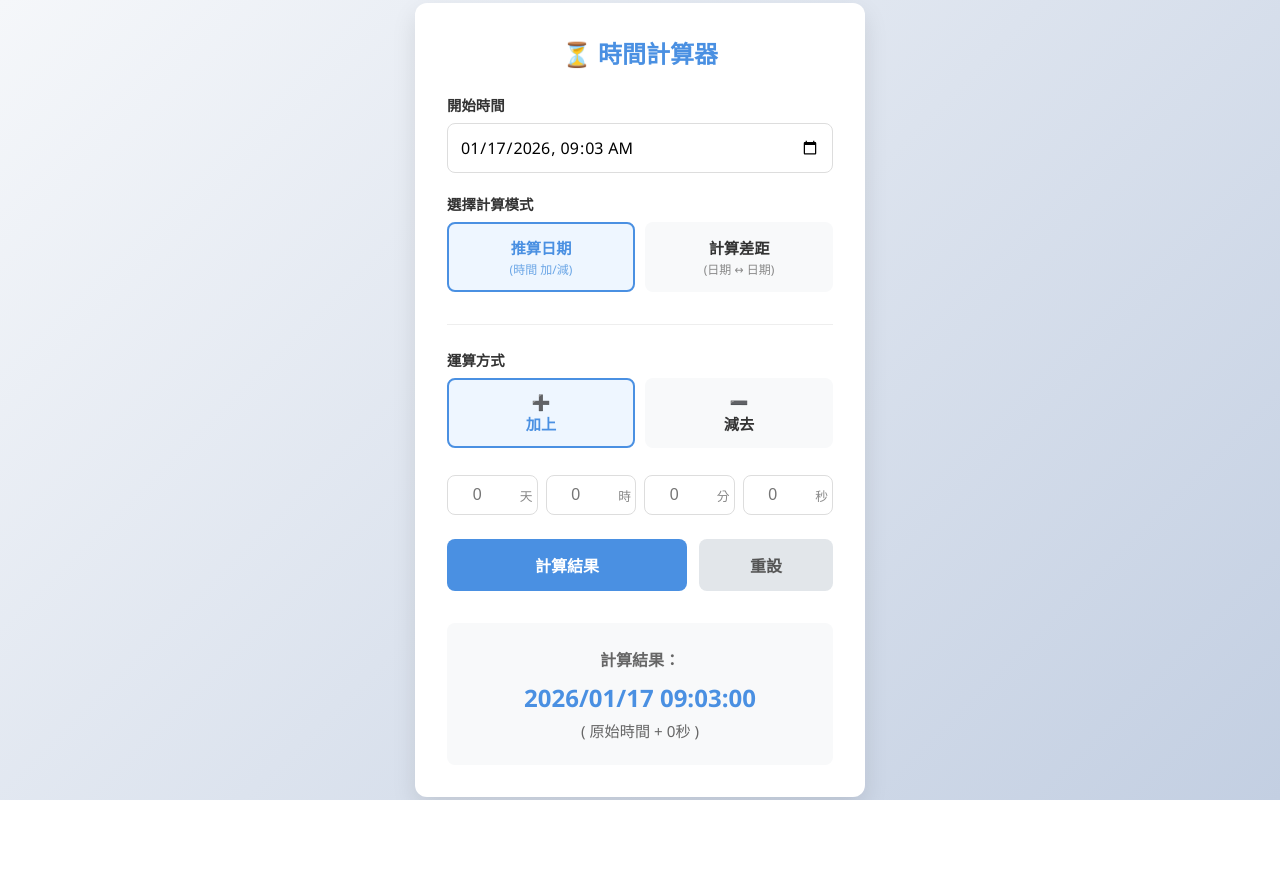
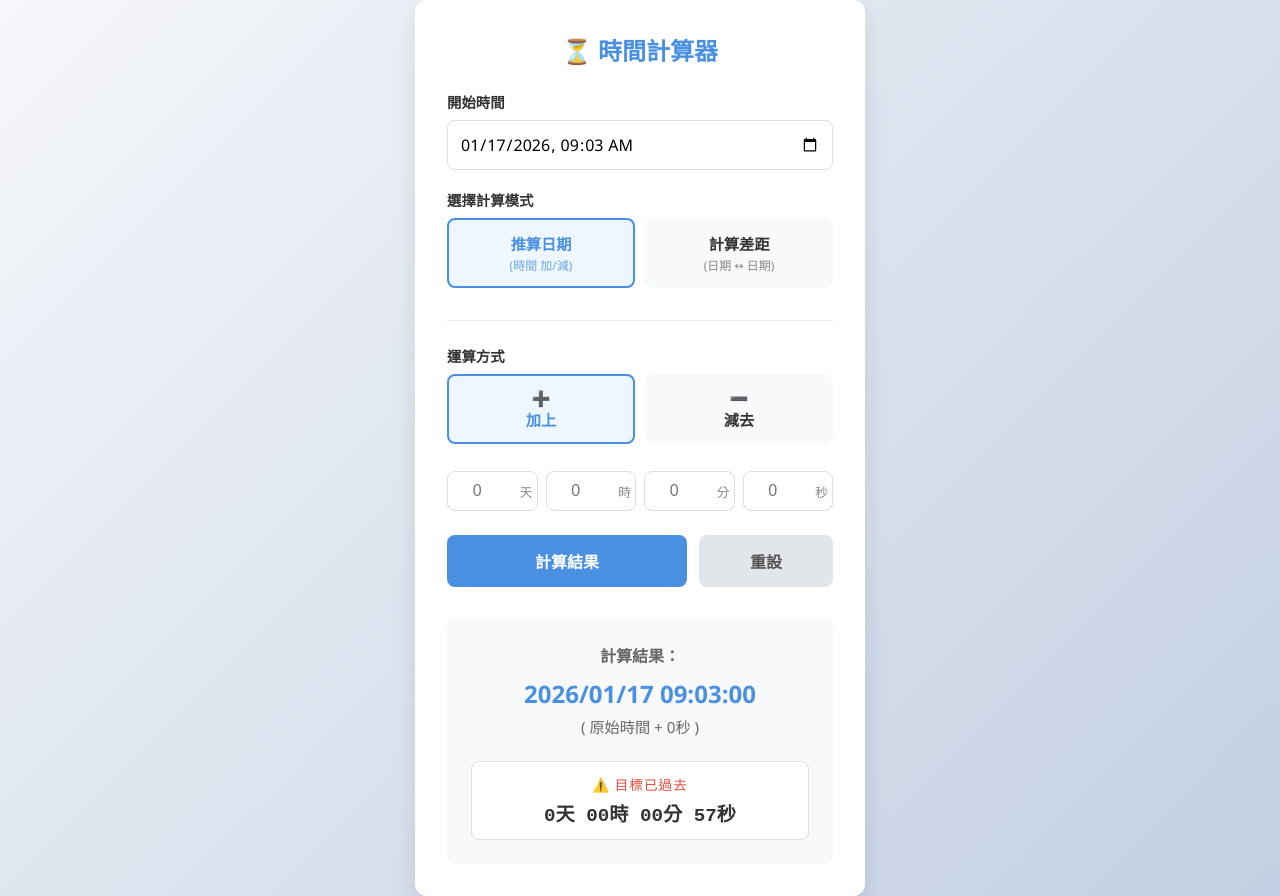
Before and after one commit to KelvinLi24/TimeCalculator, a plain HTML site: page index.html in a window 1280 px wide. Both pictures are taken after a click on the button "計算結果". Before the commit the page ends 800 px from the top, so only its background shows below. Drawn offline with Linux system fonts and the light colour scheme.

Commit message:
added count down real-time timer

```diff
--- a/index.html
+++ b/index.html
@@ -81,6 +81,11 @@
             <h2>計算結果：</h2>
             <div id="resultMain" class="result-main"></div>
             <div id="resultSub" class="result-sub"></div>
+
+            <div class="timer-box">
+                <div class="timer-label" id="timerLabel">距離目標還有</div>
+                <div class="timer-display" id="liveTimer">--</div>
+            </div>
         </div>
     </div>
 
--- a/script.js
+++ b/script.js
@@ -17,6 +17,12 @@ document.addEventListener('DOMContentLoaded', () => {
     const resultContainer = document.getElementById('resultContainer');
     const resultMainDiv = document.getElementById('resultMain');
     const resultSubDiv = document.getElementById('resultSub');
+
+    // 倒數計時相關元素
+    const timerLabel = document.getElementById('timerLabel');
+    const liveTimerDiv = document.getElementById('liveTimer');
+    let timerInterval = null; // 用來存放計時器的變數
+    let currentTargetTimestamp = null; // 用來存放目前正在倒數的目標時間
 
     // --- 1. 初始化與讀取 LocalStorage ---
     loadState();
@@ -45,11 +51,16 @@ document.addEventListener('DOMContentLoaded', () => {
                 if(radio) radio.checked = true;
             }
 
-            // 回填計算結果 (如果有存且狀態是顯示的)
+            // 回填計算結果與重啟倒數
             if (state.hasResult) {
                 resultContainer.style.display = 'block';
                 resultMainDiv.textContent = state.resultMain || '';
                 resultSubDiv.textContent = state.resultSub || '';
+
+                // ★ 重點：如果有儲存目標時間戳記，就重啟倒數
+                if (state.targetTimestamp) {
+                    startLiveTimer(state.targetTimestamp);
+                }
             } else {
                 resultContainer.style.display = 'none';
             }
@@ -81,17 +92,18 @@ document.addEventListener('DOMContentLoaded', () => {
             minutes: document.getElementById('minutes').value,
             seconds: document.getElementById('seconds').value,
 
-            // 結果狀態 (紀錄是否正在顯示)
+            // 結果狀態
             hasResult: resultContainer.style.display === 'block',
             resultMain: resultMainDiv.textContent,
-            resultSub: resultSubDiv.textContent
+            resultSub: resultSubDiv.textContent,
+            targetTimestamp: currentTargetTimestamp // ★ 儲存倒數目標
         };
         localStorage.setItem('timeCalcState', JSON.stringify(state));
 
         updateUIByMode();
     }
 
-    // --- 3. 重設功能 (修正版：徹底清除) ---
+    // --- 3. 重設功能 ---
     resetBtn.addEventListener('click', () => {
         // A. 介面輸入歸零
         setNow(startTimeInput);
@@ -105,35 +117,18 @@ document.addEventListener('DOMContentLoaded', () => {
         document.querySelector('input[name="calcMode"][value="duration"]').checked = true;
         document.querySelector('input[name="operation"][value="add"]').checked = true;
 
-        // B. ★ 修正重點：隱藏結果區塊
+        // B. 隱藏結果並停止計時
         resultContainer.style.display = 'none';
         resultMainDiv.textContent = '';
         resultSubDiv.textContent = '';
+        stopLiveTimer(); // ★ 停止計時
 
-        // C. 更新 UI 並立即存檔 (這會把 "hasResult: false" 寫入 LocalStorage)
+        // C. 更新與存檔
         updateUIByMode();
         saveState();
     });
 
-    // --- 4. 輔助與計算邏輯 ---
-
-    function updateUIByMode() {
-        const currentMode = document.querySelector('input[name="calcMode"]:checked').value;
-        if (currentMode === 'duration') {
-            modeDurationDiv.style.display = 'block';
-            modeDateDiv.style.display = 'none';
-        } else {
-            modeDurationDiv.style.display = 'none';
-            modeDateDiv.style.display = 'block';
-        }
-    }
-
-    function setNow(inputElement) {
-        const now = new Date();
-        now.setMinutes(now.getMinutes() - now.getTimezoneOffset());
-        inputElement.value = now.toISOString().slice(0, 16);
-    }
-
+    // --- 4. 核心計算邏輯 ---
     calcBtn.addEventListener('click', calculate);
 
     function calculate() {
@@ -143,14 +138,19 @@ document.addEventListener('DOMContentLoaded', () => {
 
         const currentMode = document.querySelector('input[name="calcMode"]:checked').value;
 
+        let calculatedDate = null; // 這將是我們倒數的目標
+
         if (currentMode === 'duration') {
-            calculateByDuration(startDate);
+            calculatedDate = calculateByDuration(startDate);
         } else {
-            calculateByDate(startDate);
+            calculatedDate = calculateByDate(startDate);
         }
 
-        // 計算完畢後立即存檔
-        saveState();
+        // ★ 啟動倒數計時器
+        if (calculatedDate) {
+            startLiveTimer(calculatedDate.getTime());
+            saveState(); // 計算完畢後存檔
+        }
     }
 
     function calculateByDuration(startDate) {
@@ -169,11 +169,13 @@ document.addEventListener('DOMContentLoaded', () => {
             formatDate(newDate),
             `( 原始時間 ${operation === 'add' ? '+' : '-'} ${formatDuration(totalMs)} )`
         );
+
+        return newDate; // 回傳目標日期供計時器使用
     }
 
     function calculateByDate(startDate) {
         const targetStr = targetTimeInput.value;
-        if (!targetStr) { alert("請設定目標日期"); return; }
+        if (!targetStr) { alert("請設定目標日期"); return null; }
 
         const targetDate = new Date(targetStr);
         const diffMs = targetDate.getTime() - startDate.getTime();
@@ -187,6 +189,81 @@ document.addEventListener('DOMContentLoaded', () => {
             formatDuration(Math.abs(diffMs)),
             `( ${prefix} )`
         );
+
+        // 在這個模式下，用戶輸入的第二個日期就是我們的倒數目標
+        return targetDate;
+    }
+
+    // --- 5. ★ 實時倒數計時器邏輯 ---
+    function startLiveTimer(timestamp) {
+        // 先停止舊的計時器
+        stopLiveTimer();
+
+        currentTargetTimestamp = timestamp; // 記錄當前目標
+        const targetDate = new Date(timestamp);
+
+        // 立即執行一次，避免等待一秒
+        updateTimerDisplay();
+
+        // 設定每秒執行
+        timerInterval = setInterval(updateTimerDisplay, 1000);
+
+        function updateTimerDisplay() {
+            const now = new Date();
+            const diff = targetDate.getTime() - now.getTime();
+
+            // 判斷是「還有多久」還是「已過多久」
+            if (diff >= 0) {
+                timerLabel.textContent = "⏳ 距離目標還有";
+                timerLabel.style.color = "#4a90e2"; // 藍色
+                liveTimerDiv.textContent = formatDetailedDuration(diff);
+            } else {
+                timerLabel.textContent = "⚠️ 目標已過去";
+                timerLabel.style.color = "#e74c3c"; // 紅色警示
+                liveTimerDiv.textContent = formatDetailedDuration(Math.abs(diff));
+            }
+        }
+    }
+
+    function stopLiveTimer() {
+        if (timerInterval) {
+            clearInterval(timerInterval);
+            timerInterval = null;
+        }
+        currentTargetTimestamp = null;
+        liveTimerDiv.textContent = "--";
+    }
+
+    // 詳細格式化 (用於即時倒數：天 時 分 秒)
+    function formatDetailedDuration(ms) {
+        const seconds = Math.floor((ms / 1000) % 60);
+        const minutes = Math.floor((ms / (1000 * 60)) % 60);
+        const hours = Math.floor((ms / (1000 * 60 * 60)) % 24);
+        const days = Math.floor(ms / (1000 * 60 * 60 * 24));
+
+        // 補零函數
+        const pad = (num) => num.toString().padStart(2, '0');
+
+        return `${days}天 ${pad(hours)}時 ${pad(minutes)}分 ${pad(seconds)}秒`;
+    }
+
+
+    // --- 6. 輔助函數 ---
+    function updateUIByMode() {
+        const currentMode = document.querySelector('input[name="calcMode"]:checked').value;
+        if (currentMode === 'duration') {
+            modeDurationDiv.style.display = 'block';
+            modeDateDiv.style.display = 'none';
+        } else {
+            modeDurationDiv.style.display = 'none';
+            modeDateDiv.style.display = 'block';
+        }
+    }
+
+    function setNow(inputElement) {
+        const now = new Date();
+        now.setMinutes(now.getMinutes() - now.getTimezoneOffset());
+        inputElement.value = now.toISOString().slice(0, 16);
     }
 
     function displayResult(mainText, subText) {
@@ -203,6 +280,7 @@ document.addEventListener('DOMContentLoaded', () => {
         });
     }
 
+    // 簡略格式化 (用於靜態結果)
     function formatDuration(ms) {
         if (ms === 0) return "0秒";
         const seconds = Math.floor((ms / 1000) % 60);
--- a/style.css
+++ b/style.css
@@ -62,7 +62,6 @@ input[type="datetime-local"] {
     font-family: inherit;
 }
 
-/* Tabs & Radio Group */
 .radio-group {
     display: flex;
     gap: 10px;
@@ -108,7 +107,6 @@ input[type="datetime-local"] {
     color: #6ba6e6;
 }
 
-/* Inputs grid */
 .duration-inputs {
     display: grid;
     grid-template-columns: 1fr 1fr 1fr 1fr;
@@ -140,7 +138,6 @@ input[type="datetime-local"] {
     pointer-events: none;
 }
 
-/* 按鈕群組 */
 .btn-group {
     display: flex;
     gap: 12px;
@@ -158,7 +155,7 @@ button {
 }
 
 .primary-btn {
-    flex: 2; /* 讓計算按鈕寬一點 */
+    flex: 2;
     background-color: var(--primary-color);
     color: white;
 }
@@ -178,7 +175,6 @@ button {
     color: #333;
 }
 
-/* 結果顯示區 */
 .result-section {
     margin-top: 2rem;
     padding: 1.5rem;
@@ -205,6 +201,31 @@ button {
 .result-sub {
     font-size: 0.95rem;
     color: #666;
+    margin-bottom: 1.5rem; /* 與下方倒數區塊拉開距離 */
+}
+
+/* --- 新增：倒數計時器樣式 --- */
+.timer-box {
+    background-color: #fff;
+    border: 1px solid #e0e0e0;
+    border-radius: 8px;
+    padding: 12px;
+    margin-top: 15px;
+}
+
+.timer-label {
+    font-size: 0.85rem;
+    color: #888;
+    margin-bottom: 5px;
+    text-transform: uppercase;
+    letter-spacing: 1px;
+}
+
+.timer-display {
+    font-family: 'Courier New', Courier, monospace; /* 等寬字體更有時鐘感 */
+    font-size: 1.2rem;
+    font-weight: bold;
+    color: #333;
 }
 
 @keyframes fadeIn {
```
